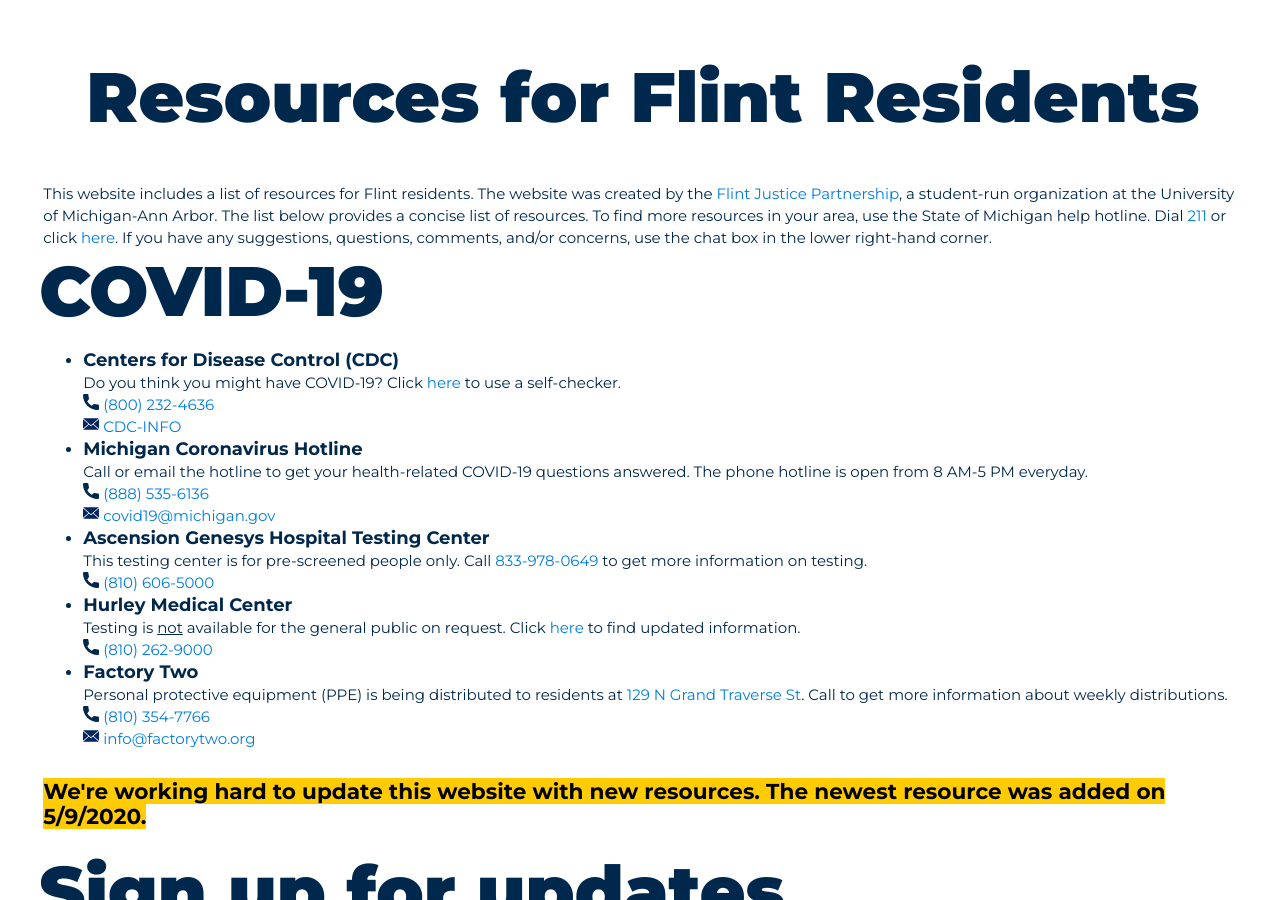
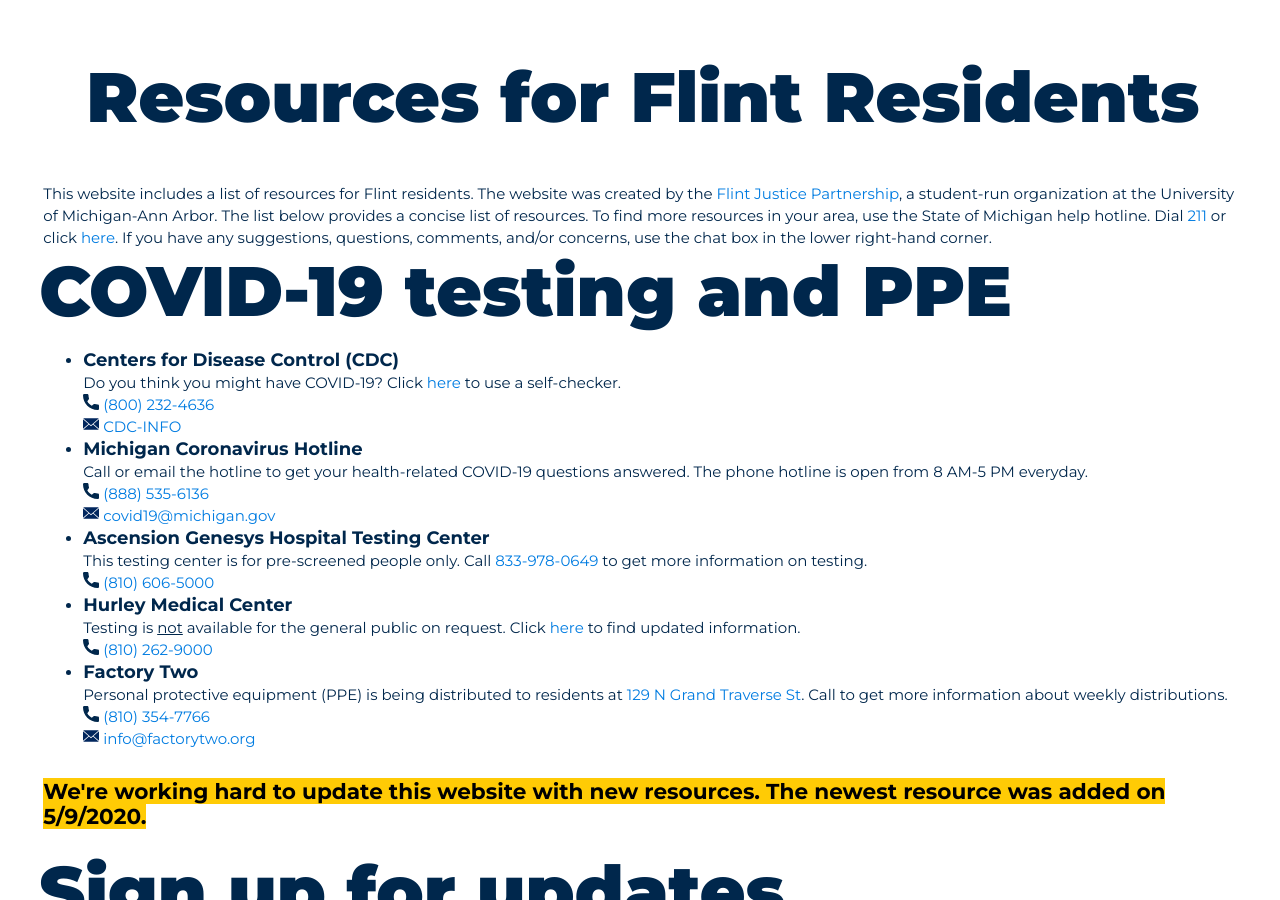
Before and after one commit to umichfjp/umichfjp.github.io, a Jekyll site: the page built from pages/resources.html, in a window 1280 px wide and 900 px high. Built offline with Jekyll 4.4.1, drawn with Linux system fonts in a browser that asks for light colours.

Commit message:
Update resources.html

```diff
--- a/pages/resources.html
+++ b/pages/resources.html
@@ -22,7 +22,7 @@ title: Resources for Flint residents
         </h3>
 
 
-        <div class="titlere">COVID-19</div>
+        <div class="titlere">COVID-19 testing and PPE</div>
         <h3>
         <ul>
           <li>
```
